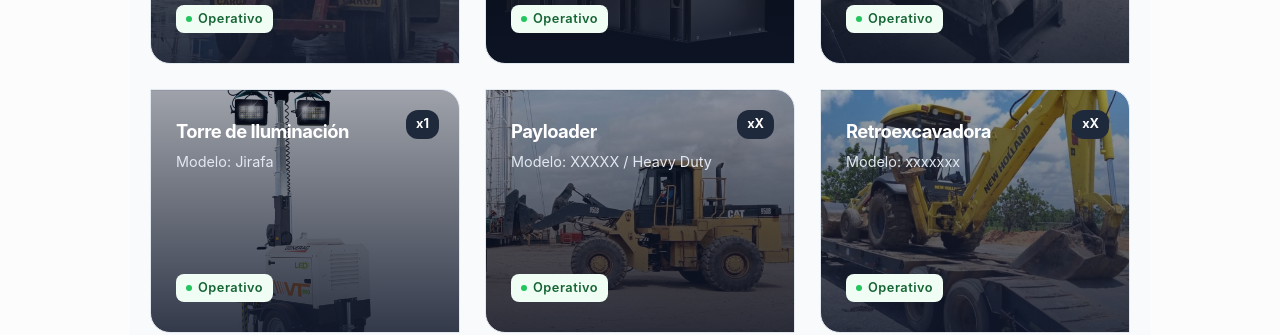
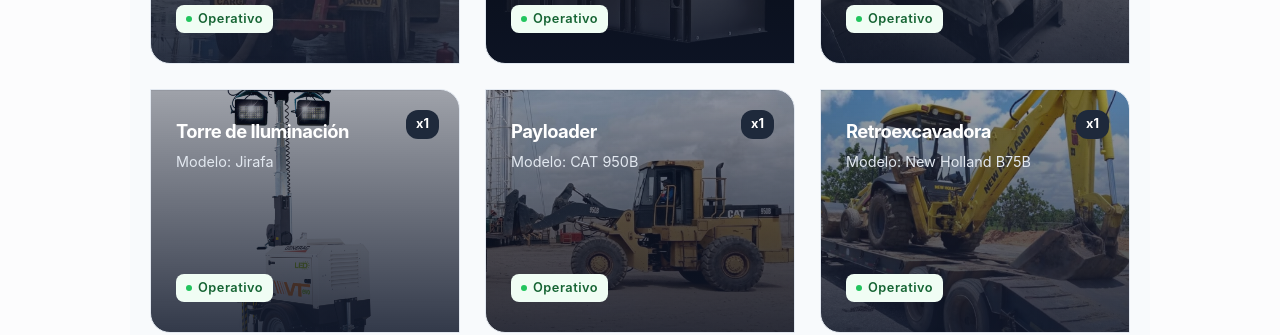
Before and after one commit to ing-nestorgomez/belorp, a Jekyll site: the page built from index.html, in a window 1280 px wide and 900 px high, scrolled down 5144 px. Shown: the part 144-479 px from the top of the window. Built offline with Jekyll 4.4.1, drawn with Linux system fonts in a browser that asks for light colours.

Commit message:
Update model names for fleet cards in index.html

```diff
--- a/index.html
+++ b/index.html
@@ -335,26 +335,26 @@
 
           <!-- Tarjeta 3 -->
             <div class="fleet-card" onclick="window.location.href='mailto:proled.ca@gmail.com?subject=Solicitud de servicio: Payloader'" style="--bg-image: url('{{ site.baseurl }}/assets/images/fleet/payloader.jpg'); cursor: pointer;">
-                <span class="card-qty">xX</span>
+                <span class="card-qty">x1</span>
                 <!-- <div class="card-icon">
                     <svg viewBox="0 0 24 24" fill="none" stroke="currentColor" stroke-width="2"><path d="M22 18H2v-4h20v4zM2 14V6a2 2 0 0 1 2-2h16a2 2 0 0 1 2 2v8M6 18v2M18 18v2"/></svg>
                 </div> -->
                 <div class="card-content">
                     <h3>Payloader</h3>
-                    <p class="card-model">Modelo: XXXXX / Heavy Duty</p>
+                    <p class="card-model">Modelo: CAT 950B</p>
                     <span class="status-badge"><span class="dot"></span> Operativo</span>
                 </div>
             </div>
 
             <!-- Tarjeta 4 -->
             <div class="fleet-card" onclick="window.location.href='mailto:proled.ca@gmail.com?subject=Solicitud de servicio: Retroexcavadora'" style="--bg-image: url('{{ site.baseurl }}/assets/images/fleet/retroexcavadora.jpg'); cursor: pointer;">
-                <span class="card-qty">xX</span>
+                <span class="card-qty">x1</span>
                 <!-- <div class="card-icon">
                     <svg viewBox="0 0 24 24" fill="none" stroke="currentColor" stroke-width="2"><path d="M12 2v20M17 5H9.5a3.5 3.5 0 0 0 0 7h5a3.5 3.5 0 0 1 0 7H6"/></svg>
                 </div> -->
                 <div class="card-content">
                     <h3>Retroexcavadora</h3>
-                    <p class="card-model">Modelo: xxxxxxx</p>
+                    <p class="card-model">Modelo: New Holland B75B</p>
                     <span class="status-badge"><span class="dot"></span> Operativo</span>
                 </div>
             </div>
```
